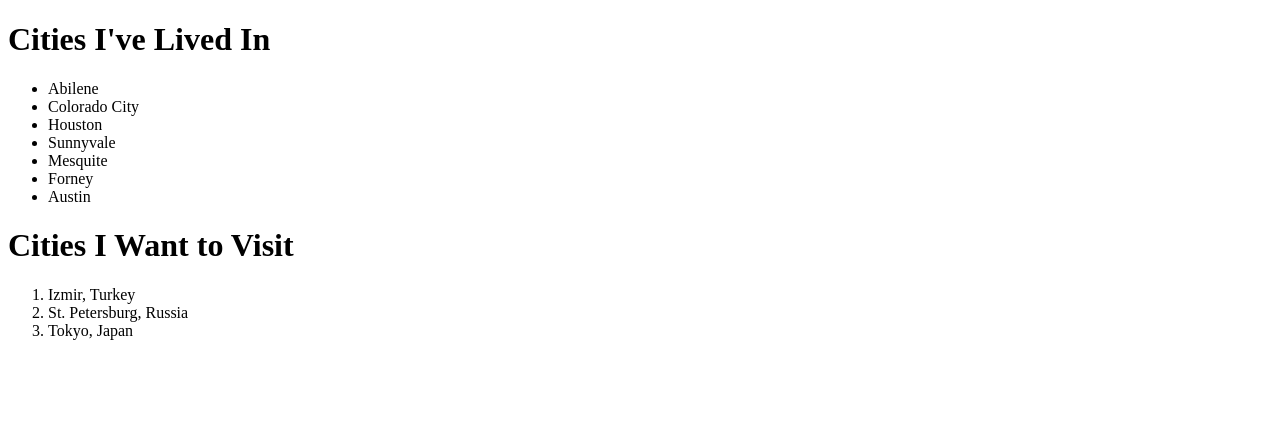
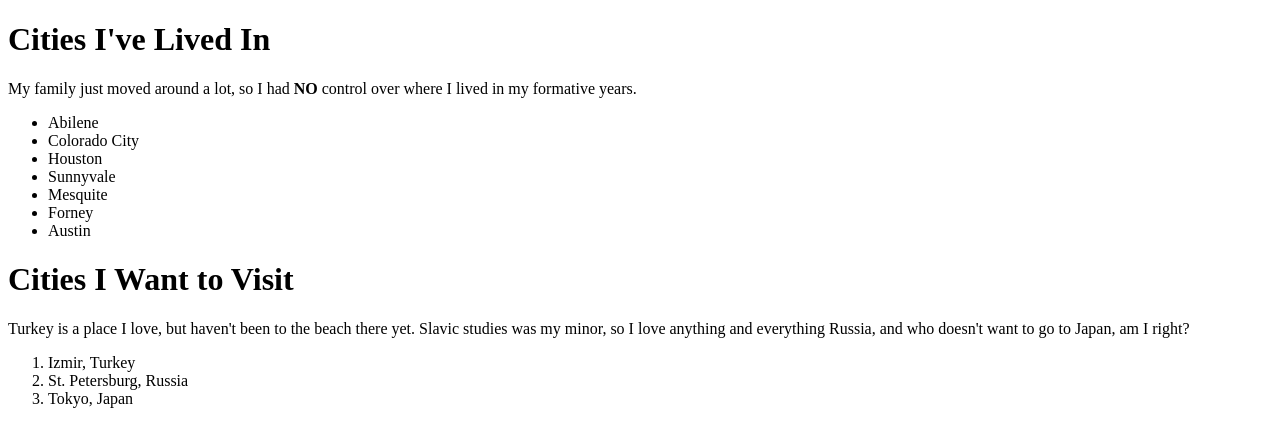
Before and after one commit to dekkofilms/HTML-practice, a plain HTML site: page index.html in a window 1280 px wide. Drawn offline with Linux system fonts and the light colour scheme.

Commit message:
added description for each list

```diff
--- a/index.html
+++ b/index.html
@@ -6,6 +6,7 @@
   </head>
   <body>
     <h1>Cities I've Lived In</h1>
+    <p>My family just moved around a lot, so I had <strong>NO</strong> control over where I lived in my formative years. </p>
     <ul>
       <li>Abilene</li>
       <li>Colorado City</li>
@@ -16,6 +17,7 @@
       <li>Austin</li>
     </ul>
     <h1>Cities I Want to Visit</h1>
+    <p>Turkey is a place I love, but haven't been to the beach there yet. Slavic studies was my minor, so I love anything and everything Russia, and who doesn't want to go to Japan, am I right?</p>
     <ol>
       <li>Izmir, Turkey</li>
       <li>St. Petersburg, Russia</li>
```
